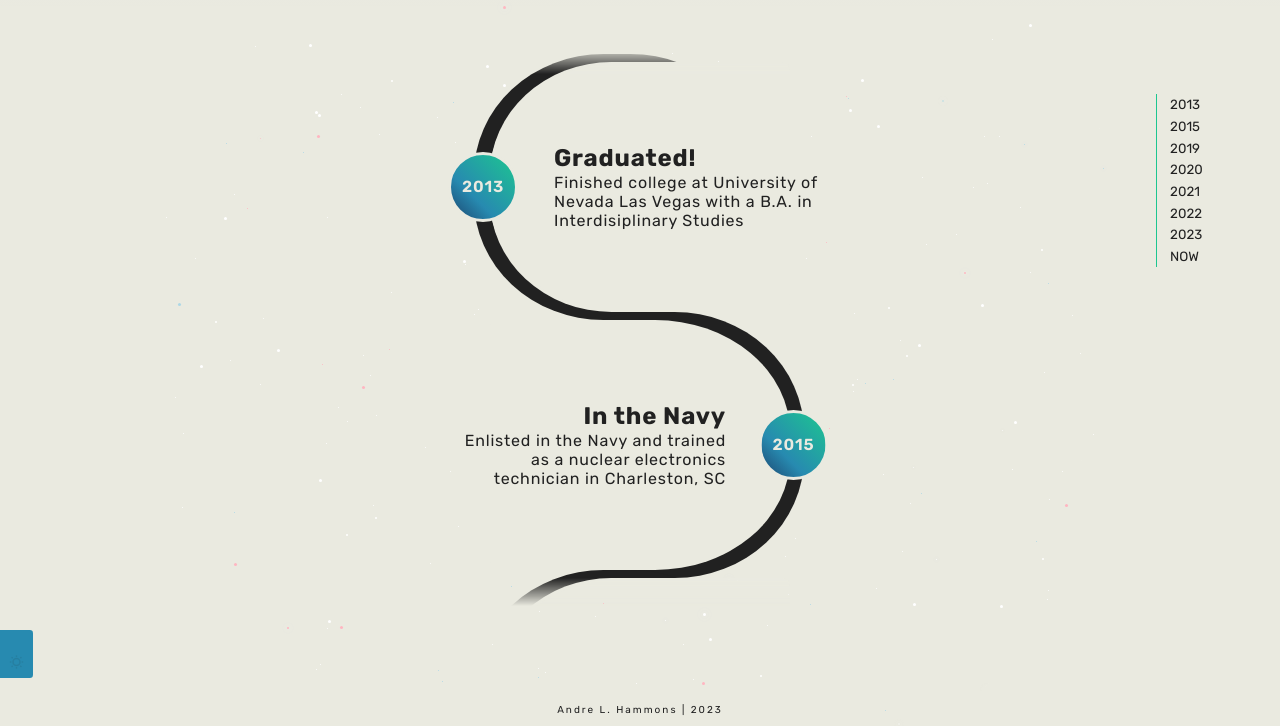
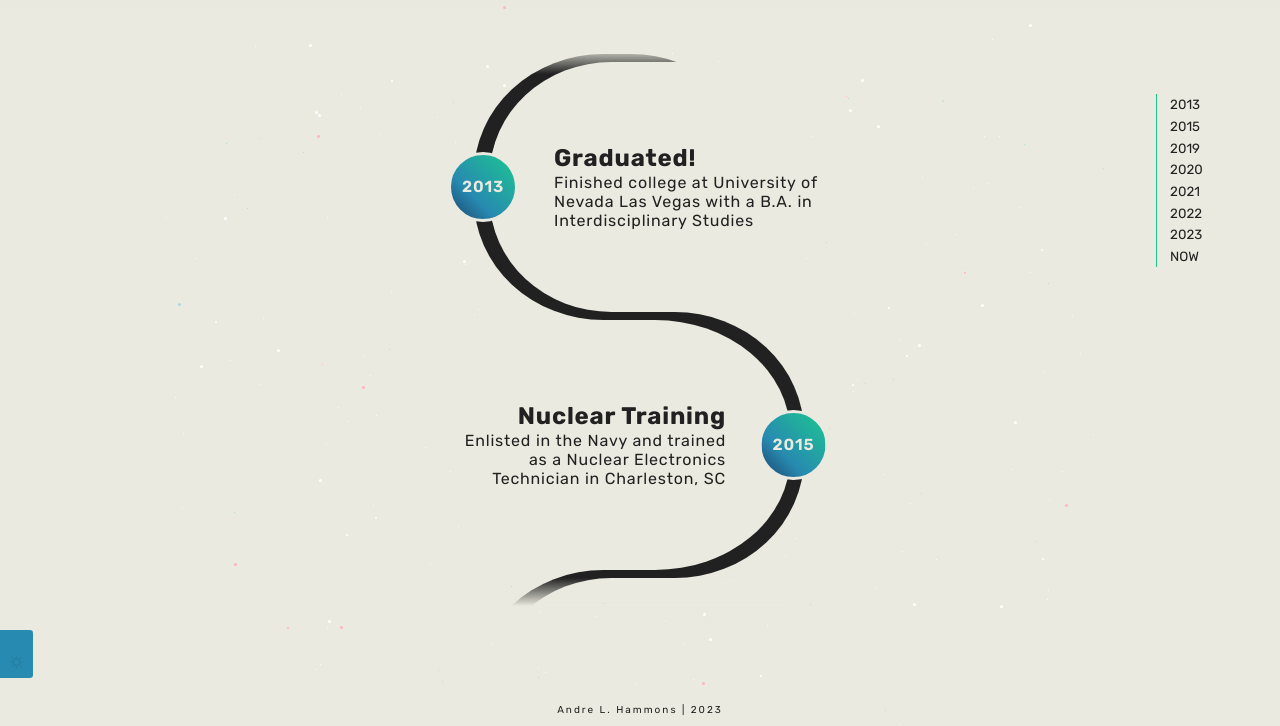
Before and after one commit to AhamSammich/dev-portfolio, an Astro site: page /timeline in a window 1280 px wide. Shown: the part 74-800 px from the top of the page. Built offline with nearby package versions, Linux system fonts and the light colour scheme; Astro itself is replaced by a stand-in of ours; some icons are missing.

Commit message:
Update README; fix typos

```diff
--- a/src/pages/timeline.astro
+++ b/src/pages/timeline.astro
@@ -6,13 +6,13 @@ const events = [
   {
     title: "Graduated!",
     year: 2013,
-    description: "Finished college at University of Nevada Las Vegas with a B.A. in Interdisiplinary Studies",
+    description: "Finished college at University of Nevada Las Vegas with a B.A. in Interdisciplinary Studies",
   },
   {
-    title: "In the Navy",
+    title: "Nuclear Training",
     year: 2015,
     description:
-      "Enlisted in the Navy and trained as a nuclear electronics technician in Charleston, SC",
+      "Enlisted in the Navy and trained as a Nuclear Electronics Technician in Charleston, SC",
   },
   {
     title: "Island Life",
@@ -37,7 +37,7 @@ const events = [
   {
     title: "End of Service",
     year: 2023,
-    description: "After a successful eight years, I began my transition back into the civilian workforce",
+    description: "After a successful eight years in the Navy, I began my transition back into the civilian workforce",
   },
   {
     title: "New Aspirations",
```
Also changed, not shown: README.md.
